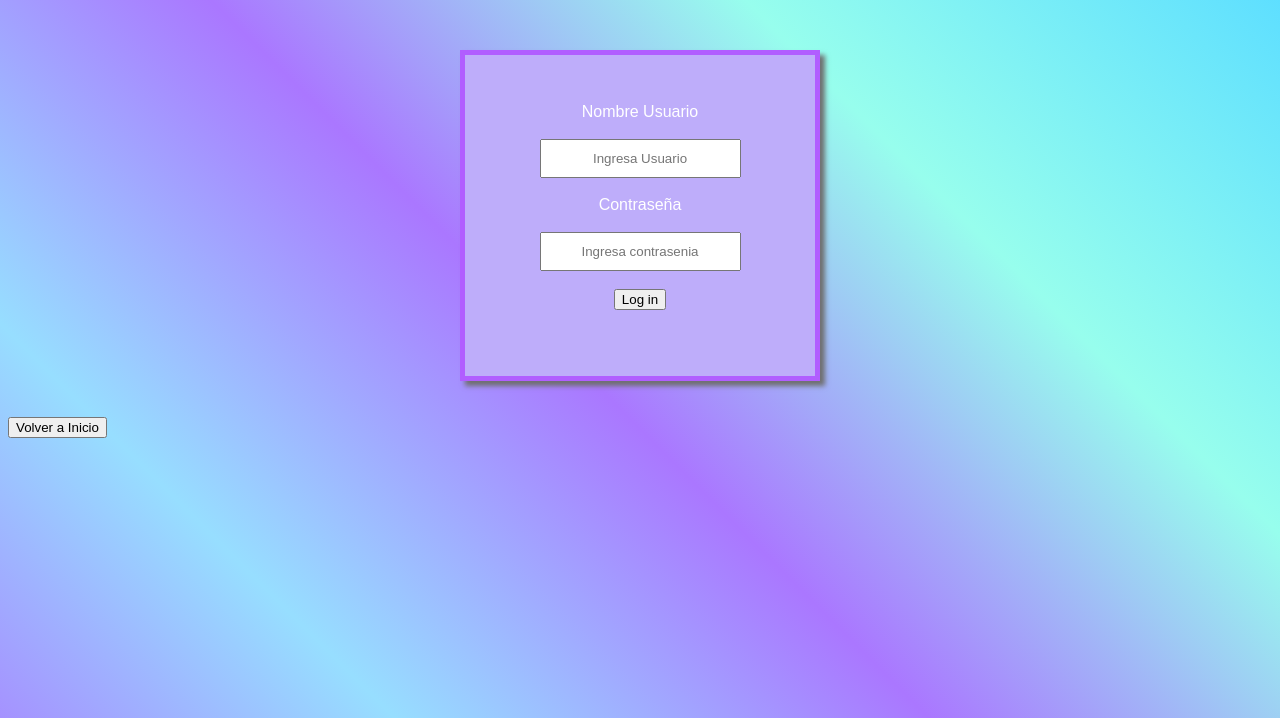
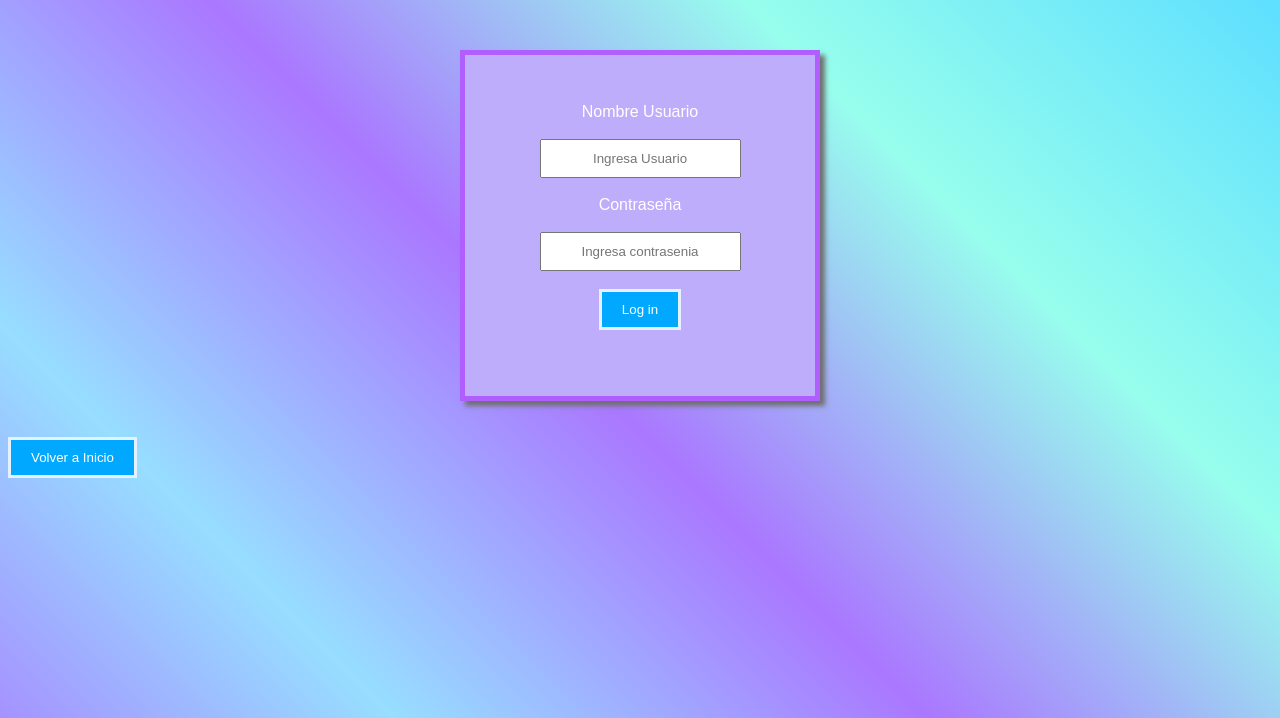
Before and after one commit to HecGalvQ/Proyecto-Final, a PHP site: page /inicio.php in a window 1280 px wide. Shown: the top 718 px of the page. Run offline with PHP 8.4, Linux system fonts and the light colour scheme.

Commit message:
modificacion, puse bonitos los botones :))

```diff
--- a/styleinic.css
+++ b/styleinic.css
@@ -25,3 +25,27 @@ body {
     padding: 10px;
     text-align: center;
 }
+
+.back-button{
+    background-color: #00A9FF;
+    color: #fff;
+    border: 3px solid #E4F1FF;
+    padding: 10px 20px;
+    text-decoration: none;
+
+}
+.back-button:hover{
+    background-color: #AED2FF;
+    transform: scale(1.1);
+}
+.Button-St{
+    background-color: #00A9FF;
+    color: #fff;
+    border: 3px solid #E4F1FF;
+    padding: 10px 20px;
+    text-decoration: none
+}
+.Button-St:hover{
+    background-color: #AED2FF;
+    transform: scale(1.1);
+}
```
